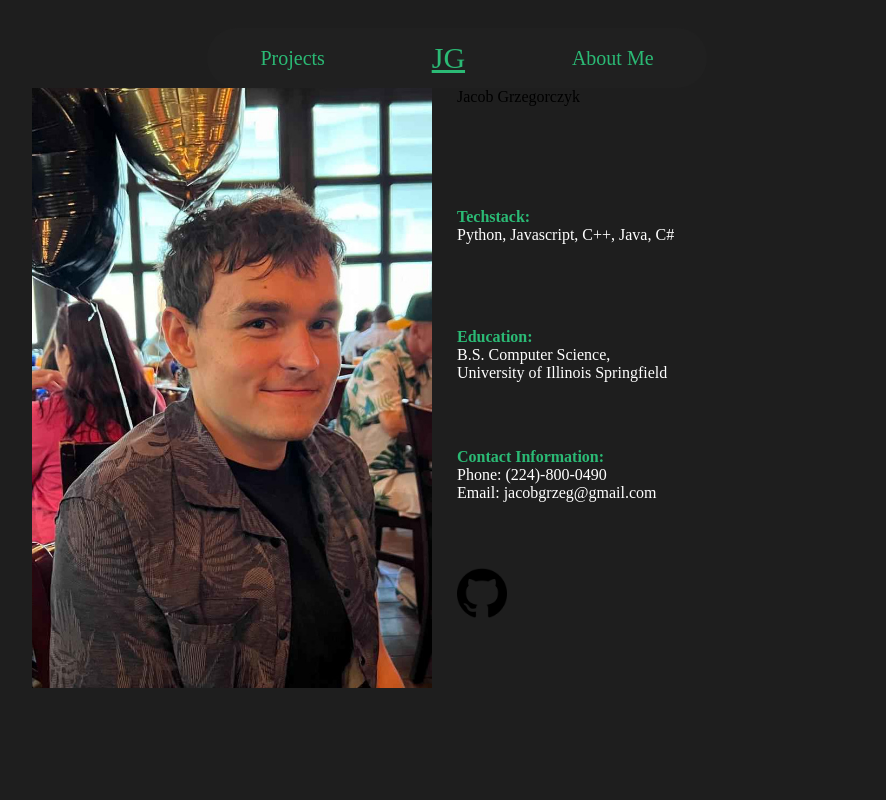
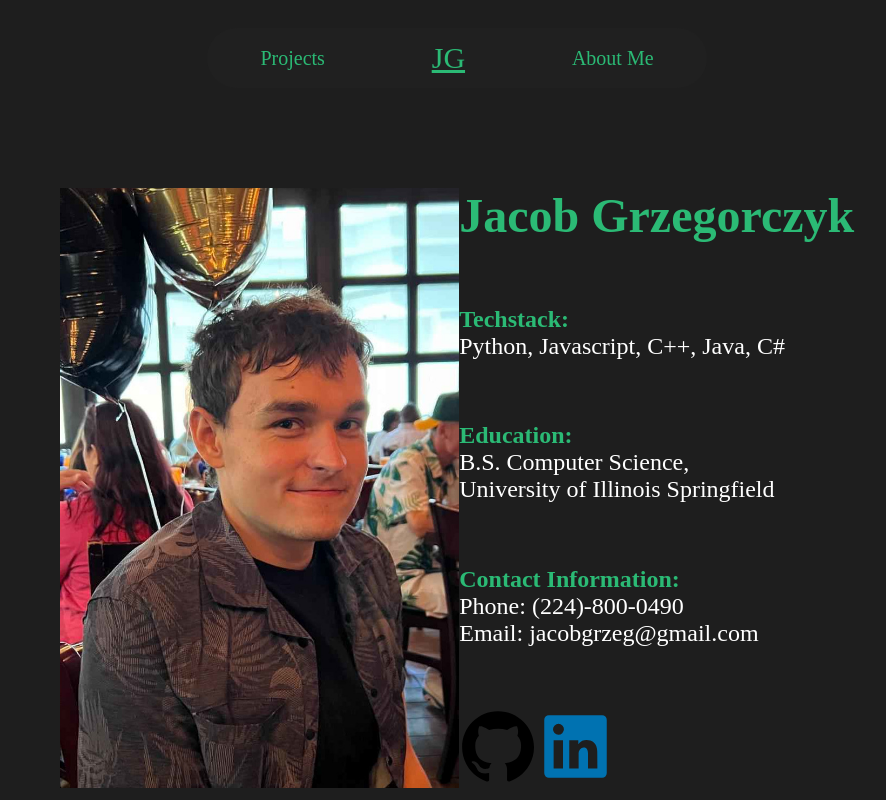
Before and after one commit to scokolDev/portfolio, a plain HTML site: page index.html in a window 1280 px wide. Shown: the whole page, without its empty margins (183-1069 px from the left). Drawn offline with Linux system fonts and the light colour scheme.

Commit message:
updated main page css, added github and linkedin icons/links

```diff
--- a/computer.css
+++ b/computer.css
@@ -1,3 +1,9 @@
+@media screen and (max-width: 900px) {
+    .main-wrapper{
+        flex-direction: column;
+    }
+}
+
 body{
     display: flex;
     flex-direction: column;
@@ -18,26 +24,37 @@ body{
     color: #2BBA75;
     display: grid;
     align-items: center;
+    text-decoration: none
 }
 
+.main-wrapper{
+    margin-top: 100px;
+    display: flex;
+    /* flex-direction: column; */
+    align-items: center;
+    /* justify-content: space-around; */
+
+}
 .personal-content{
-    /* background-color: blue; */
-    width: 900px;
-    display: grid;
-    grid-template-columns: 50% 50%;
-    grid-template-rows: 20% 20% 20% 20% 20%;
+    height: 600px;
+    display: flex;
+    flex-direction: column;
+    justify-content: space-between;
 }
 .protrait{
     background-color: red;
     height: 600px;
-    /*aspect-ratio: 4/6;*/
-    grid-column: 1;
-    grid-row: 1 / 6;
     justify-self: center;
     align-self: center;
 }
+.name-header{
+    color:#2BBA75;
+    font-weight: bold;
+    font-size: 3rem;
+}
 .info-text{
     color: white;
+    font-size: 1.5rem;
 }
 .info-text::first-line{
     color:#2BBA75;
--- a/index.html
+++ b/index.html
@@ -6,20 +6,22 @@
     </head>
     <body>
         <div class="nav">
-            <div class="nav-link" style="font-size: 20px;">
+            <a class="nav-link" style="font-size: 20px;">
                 Projects
-            </div>
+            </a>
             <div class="nav-link" style="font-size: 30px;">
-                <u>JG</u>
+                <a><u>JG</u></a>
             </div>
             <div class="nav-link" style="font-size: 20px;">
-                About Me
+                <a>About Me</a>
             </div>
         </div>
 
+        <div class="main-wrapper">
+            <img class="protrait" src="portrait.jpg">
+
             <div class="personal-content">
-            <img class="protrait" src="portrait.jpg">
-            <div>Jacob Grzegorczyk</div>
+                <div class="name-header">Jacob Grzegorczyk</div>
                 <div class="info-text">Techstack:<br>
                     Python, Javascript, C++, Java, C#
                 </div>
@@ -32,8 +34,16 @@
                     Email: jacobgrzeg@gmail.com
                 </div>
                 <div class="links-container">
-                <a href="https://www.github.com/scokolDev"><img class="link-box" src="github.png"></a>
+                    <a href="https://www.github.com/scokolDev"><svg height="75" aria-hidden="true" viewBox="0 0 24 24" version="1.1" width="75" data-view-component="true" class="octicon octicon-mark-github v-align-middle color-fg-default">
+                        <path d="M12.5.75C6.146.75 1 5.896 1 12.25c0 5.089 3.292 9.387 7.863 10.91.575.101.79-.244.79-.546 0-.273-.014-1.178-.014-2.142-2.889.532-3.636-.704-3.866-1.35-.13-.331-.69-1.352-1.18-1.625-.402-.216-.977-.748-.014-.762.906-.014 1.553.834 1.769 1.179 1.035 1.74 2.688 1.25 3.349.948.1-.747.402-1.25.733-1.538-2.559-.287-5.232-1.279-5.232-5.678 0-1.25.445-2.285 1.178-3.09-.115-.288-.517-1.467.115-3.048 0 0 .963-.302 3.163 1.179.92-.259 1.897-.388 2.875-.388.977 0 1.955.13 2.875.388 2.2-1.495 3.162-1.179 3.162-1.179.633 1.581.23 2.76.115 3.048.733.805 1.179 1.825 1.179 3.09 0 4.413-2.688 5.39-5.247 5.678.417.36.776 1.05.776 2.128 0 1.538-.014 2.774-.014 3.162 0 .302.216.662.79.547C20.709 21.637 24 17.324 24 12.25 24 5.896 18.854.75 12.5.75Z"></path>
+                    </svg></a>
+                    <a href="https://www.linkedin.com/in/jacob-grzegorczyk-bbaa92307/"><svg xmlns="http://www.w3.org/2000/svg" viewBox="0 0 24 24" data-supported-dps="24x24" fill="#0072b1" class="mercado-match" width="75" height="75" focusable="false">
+                        <path d="M20.5 2h-17A1.5 1.5 0 002 3.5v17A1.5 1.5 0 003.5 22h17a1.5 1.5 0 001.5-1.5v-17A1.5 1.5 0 0020.5 2zM8 19H5v-9h3zM6.5 8.25A1.75 1.75 0 118.3 6.5a1.78 1.78 0 01-1.8 1.75zM19 19h-3v-4.74c0-1.42-.6-1.93-1.38-1.93A1.74 1.74 0 0013 14.19a.66.66 0 000 .14V19h-3v-9h2.9v1.3a3.11 3.11 0 012.7-1.4c1.55 0 3.36.86 3.36 3.66z"></path>
+                    </svg></a>
             </div>
         </div>
+
+        </div>
+
     </body>
 </html>
```
Lines whose indentation alone changed are shown as unchanged.
